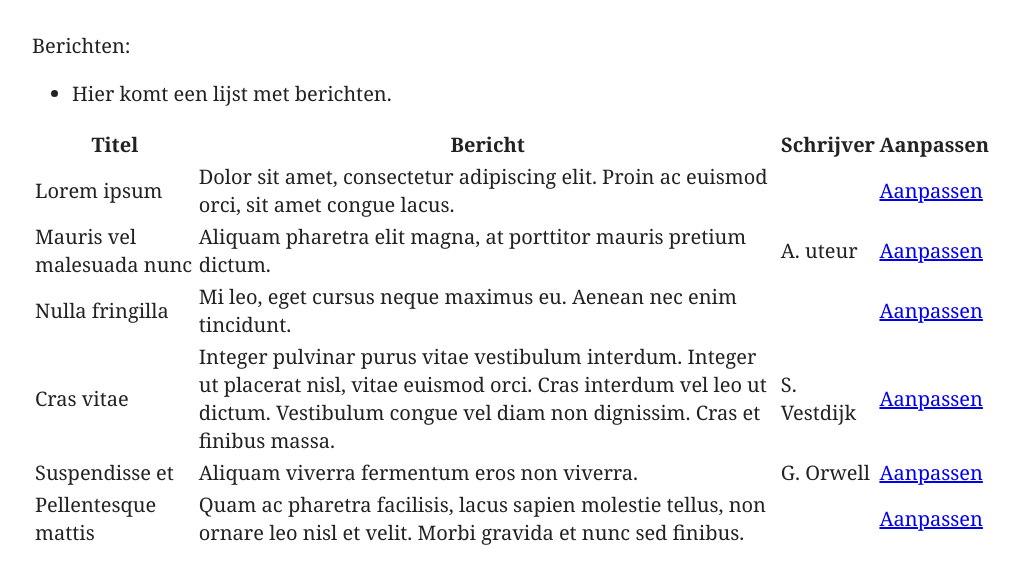
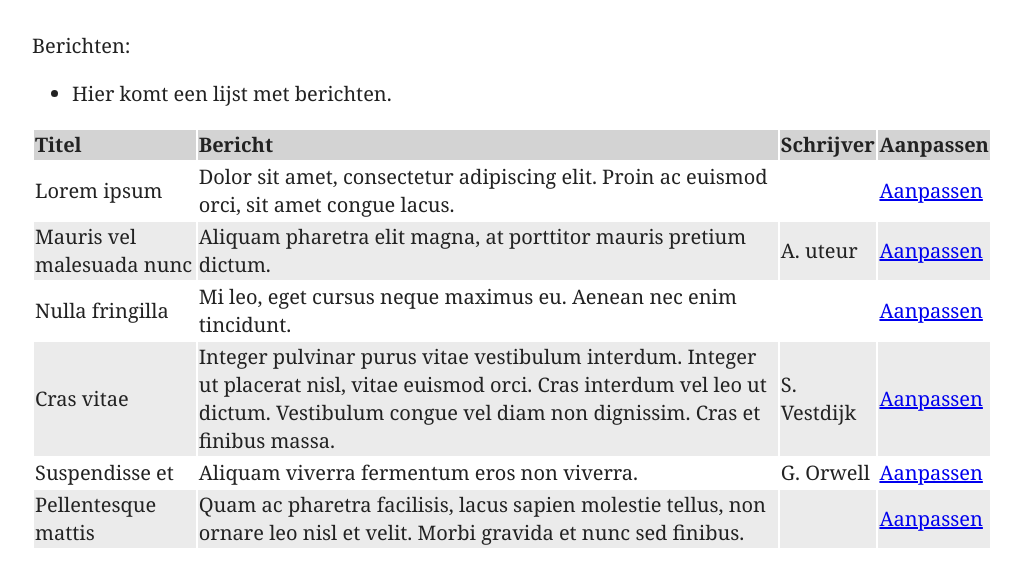
Before and after one commit to karim076/H8_prikbord, a PHP site: page /H3-prikbord/ in a window 1280 px wide. Shown: the part 67-654 px from the top of the page, without its empty margins (128-1149 px from the left). Run offline with PHP 8.4, Linux system fonts and the light colour scheme; data comes from the database, SQL or seed files in the repository.

Commit message:
Added some styling to table

```diff
--- a/css/main.css
+++ b/css/main.css
@@ -146,7 +146,21 @@ label{
     width: 600px;
 }
 
-
+table{
+  text-align: left;
+}
+tr:nth-child(odd)
+{
+  background-color:#ebebeb;
+}
+tr:first-child
+{
+  background-color:#d3d3d3;
+}
+tr:hover
+{
+  background-color:#d3d3d3;
+}
 
 
 /* ==========================================================================
```
